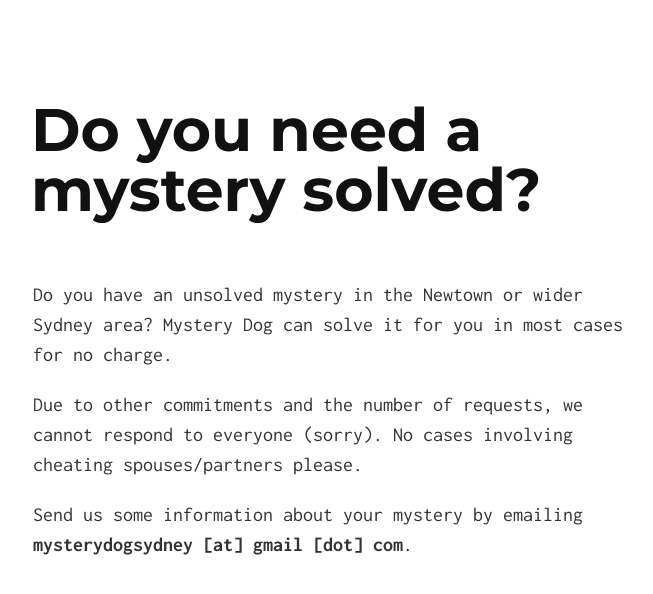
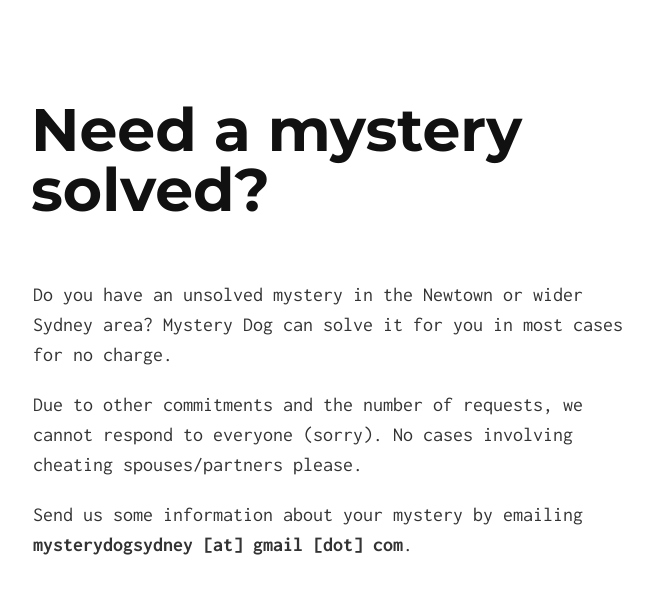
Before and after one commit to tomjoyner/shopping_cart, a Jekyll site: the page built from index.md, in a window 1280 px wide. Shown: the top 594 px of the page, without its empty margins (307-960 px from the left). Built offline with Jekyll 4.4.1, drawn with Linux system fonts in a browser that asks for light colours; our own code applies the rules of GitHub Pages for plain Markdown files.

Commit message:
Update _config.yml

```diff
--- a/_config.yml
+++ b/_config.yml
@@ -1,6 +1,6 @@
 # Site settings
 title: Mystery Dog
-tag_text: Do you need a mystery solved?
+tag_text: Need a mystery solved?
 description: Do you have an unsolved mystery in the Sydney area? Mystery Dog can solve it for you in most cases for no charge.
 
 # Build settings
```
